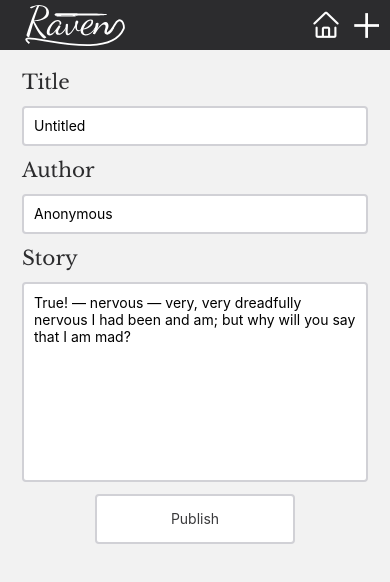
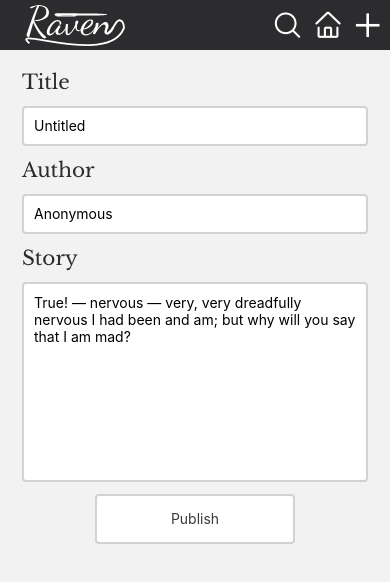
Before and after one commit to adzke/short-story, a React Native app in the folder short-story/: screen /AddStory in a window 390 px wide. Shown: the top 582 px of the page. Built offline with nearby package versions, Linux system fonts and the light colour scheme; no server answers.

Commit message:
updated with search

```diff
--- a/short-story/common/common-states.ts
+++ b/short-story/common/common-states.ts
@@ -7,3 +7,4 @@ import { Story } from "./common-types";
 export const rvStories = makeVar<Story[]>([])
 export const rvCurrentStory = makeVar<Story | undefined>(undefined)
 export const rvShowBanner = makeVar<BannerProps | undefined>(undefined)
+export const rvShowSearchBar = makeVar<boolean>(false)
--- a/short-story/common/header-custom.tsx
+++ b/short-story/common/header-custom.tsx
@@ -5,9 +5,12 @@ import { defaultBlack, defaultWhite } from "./colours"
 import { AntDesign } from '@expo/vector-icons';
 import { Ionicons } from '@expo/vector-icons';
 import { DancingScript } from "./fonts";
+import { useReactiveVar } from "@apollo/client";
+import { rvShowSearchBar } from "./common-states";
 
+export const HeaderCustom = ({ navigation: { navigate } }: NativeStackHeaderProps) => {
 
-export const HeaderCustom = ({ navigation: { navigate, goBack } }: NativeStackHeaderProps) => {
+    const searchBar = useReactiveVar(rvShowSearchBar)
 
     const navigateToStories = () => {
         navigate('Stories')
@@ -15,6 +18,10 @@ export const HeaderCustom = ({ navigation: { navigate, goBack } }: NativeStackHe
 
     const addStory = () => {
         navigate('AddStory')
+    }
+
+    const showSearchBar = () => {
+        rvShowSearchBar(!searchBar)
     }
 
     return (
@@ -26,11 +33,14 @@ export const HeaderCustom = ({ navigation: { navigate, goBack } }: NativeStackHe
                     </TouchableOpacity>
                 </View>
                 <View style={styles.rightHeader}>
+                    <TouchableOpacity style={styles.searchIcon} onPress={showSearchBar}>
+                        <AntDesign name="search1" size={29} color={defaultWhite} />
+                    </TouchableOpacity>
                     <TouchableOpacity style={styles.icon} onPress={navigateToStories}>
                         <AntDesign name="home" size={30} color={defaultWhite} />
                     </TouchableOpacity>
                     <TouchableOpacity style={styles.plusIcon} onPress={addStory}>
-                        <Ionicons name="ios-add" size={44} color={defaultWhite} />
+                        <Ionicons name="ios-add" size={42} color={defaultWhite} />
                     </TouchableOpacity>
                 </View>
             </View>
@@ -78,6 +88,10 @@ const styles = StyleSheet.create({
     },
     plusIcon: {
         marginLeft: 5,
+    },
+    searchIcon: {
+        marginRight: 6,
+        marginTop: 2,
     }
 
 })
--- a/short-story/components/add-story.tsx
+++ b/short-story/components/add-story.tsx
@@ -8,14 +8,14 @@ import { DefaultButton } from "../common/default-button";
 import { defaultFont } from "../common/fonts";
 import { postStories } from "../common/storiesAPIFunctions";
 
-const inputHeight = 40
-const inputMargin = 12
-const inputPadding = 10
-const inputBorderRadius = 4
-const inputBorderWidth = 2
-const inputBorderColour = appleSytemGray4 as ColorValue
+export const inputHeight = 40
+export const inputMargin = 12
+export const inputPadding = 10
+export const inputBorderRadius = 4
+export const inputBorderWidth = 2
+export const inputBorderColour = appleSytemGray4 as ColorValue
 const inputMultiLine = 200
-const inputOutlineStyle = 'none'
+export const inputOutlineStyle = 'none'
 const inputSelectedColour = applePurple as ColorValue
 const windowWidth = Dimensions.get('window').width;
 const windowCondition = windowWidth > 700
--- a/short-story/components/stories.tsx
+++ b/short-story/components/stories.tsx
@@ -1,30 +1,41 @@
 import { useReactiveVar } from "@apollo/client"
 import { StackScreenProps } from "@react-navigation/stack"
-import React from "react"
+import React, { useState } from "react"
 import { View, Text, StyleSheet, ScrollView } from "react-native"
-import { TouchableOpacity } from "react-native-gesture-handler"
+import { TextInput, TouchableOpacity } from "react-native-gesture-handler"
 import { ShortStoryNavigatorPamarList } from "../App"
-import { appleGreen, applePurple, appleSytemGray4, appleSytemGray4Dark, defaultBlack, defaultGray, defaultWhite } from "../common/colours"
-import { rvCurrentStory, rvStories } from "../common/common-states"
+import { defaultBlack, defaultWhite } from "../common/colours"
+import { rvCurrentStory, rvShowSearchBar, rvStories } from "../common/common-states"
 import { Story } from "../common/common-types"
 import { defaultFont } from "../common/fonts"
+import { inputBorderColour, inputBorderRadius, inputBorderWidth, inputHeight, inputMargin, inputOutlineStyle, inputPadding } from "./add-story"
 
 
 export const Stories = ({ navigation: { navigate } }: StackScreenProps<ShortStoryNavigatorPamarList, 'Stories'>) => {
 
+    const [searchValue, SetSearchValue] = useState<String>('')
+
     const stories = useReactiveVar(rvStories)
-
+    const showSearchBar = useReactiveVar(rvShowSearchBar)
 
     const readStory = (story: Story) => {
         rvCurrentStory(story)
         navigate('ReadStories')
     }
 
+    const setSearch = (value: string) => {
+        SetSearchValue(value)
+    }
 
     return (
         <ScrollView contentContainerStyle={styles.mainContainer}>
+            {showSearchBar && <TextInput onChangeText={SetSearchValue} placeholder="Search..." style={styles.searchBar}/>}
             <View style={styles.storySpacer} />
-            {stories.map(story => (
+
+            {stories
+                .filter(story => story.author.toLowerCase().indexOf(searchValue.toLowerCase()) > -1 || story.publish_date.toLowerCase().indexOf(searchValue.toLowerCase()) > -1 || story.title.toLowerCase().indexOf(searchValue.toLowerCase()) > -1  || story.story.toLowerCase().indexOf(searchValue.toLowerCase()) > -1)
+                .sort((a, b) => b.id - a.id)
+                .map(story => (
                     <TouchableOpacity style={styles.cardContainer} onPress={() => readStory(story)} key={story.id}>
                         <View style={styles.card}>
 
@@ -54,7 +65,7 @@ const styles = StyleSheet.create({
         justifyContent: 'center',
     },
     storySpacer: {
-        height: 25,
+        height: 5,
         width: '100%'
     },
     storyCard: {
@@ -101,6 +112,18 @@ const styles = StyleSheet.create({
         alignItems: 'center',
         padding: 10,
 
+    },
+    searchBar: {
+        width: 330,
+        height: inputHeight,
+        margin: inputMargin,
+        padding: inputPadding,
+        marginTop: 10,
+        borderRadius: inputBorderRadius,
+        borderWidth: inputBorderWidth,
+        borderColor: inputBorderColour,
+        outlineStyle: inputOutlineStyle,
+        backgroundColor: defaultWhite
     }
 
 
```
Also changed, not shown: 1 other file (tests, documents, lock files or other folders). Lines whose indentation alone changed are shown as unchanged.
